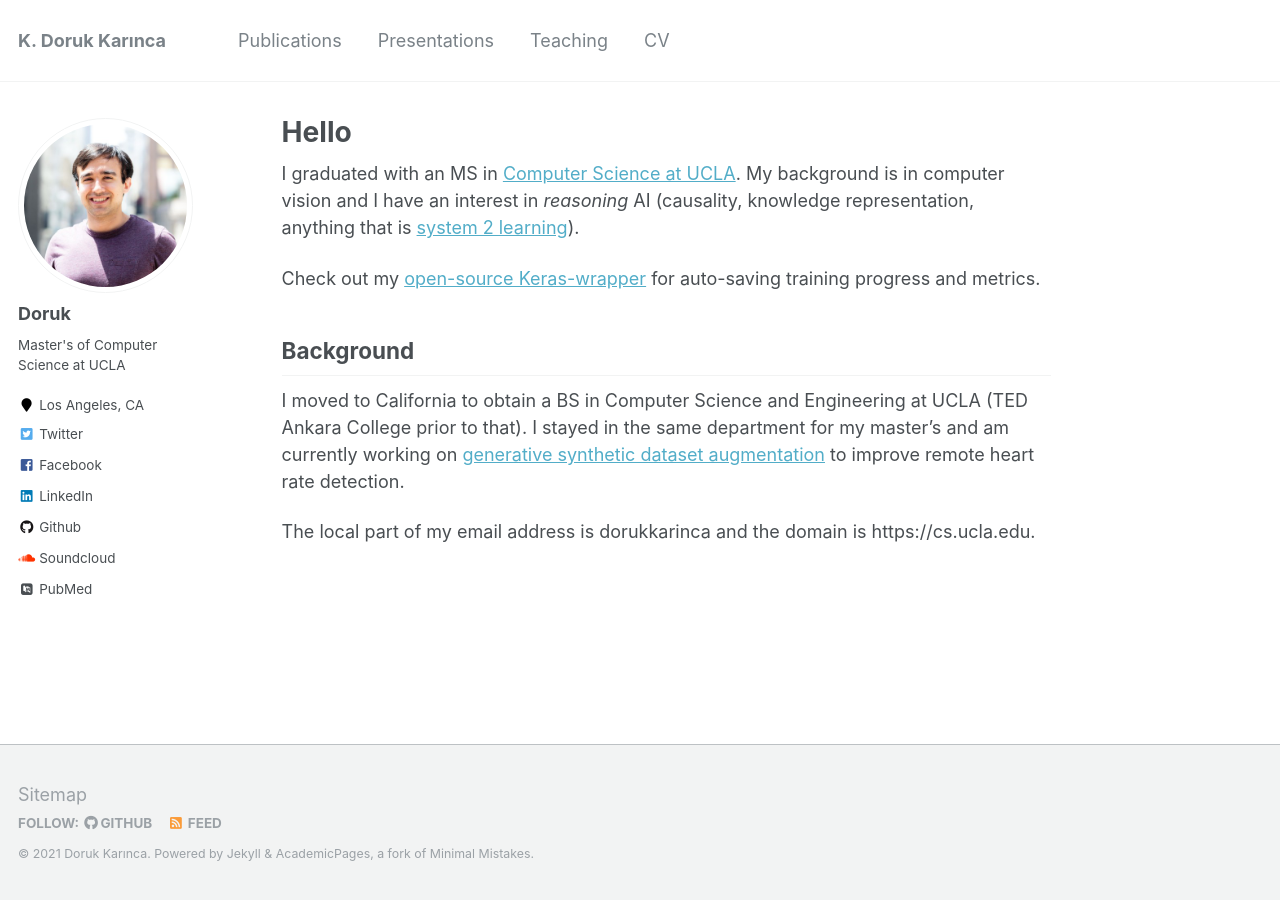
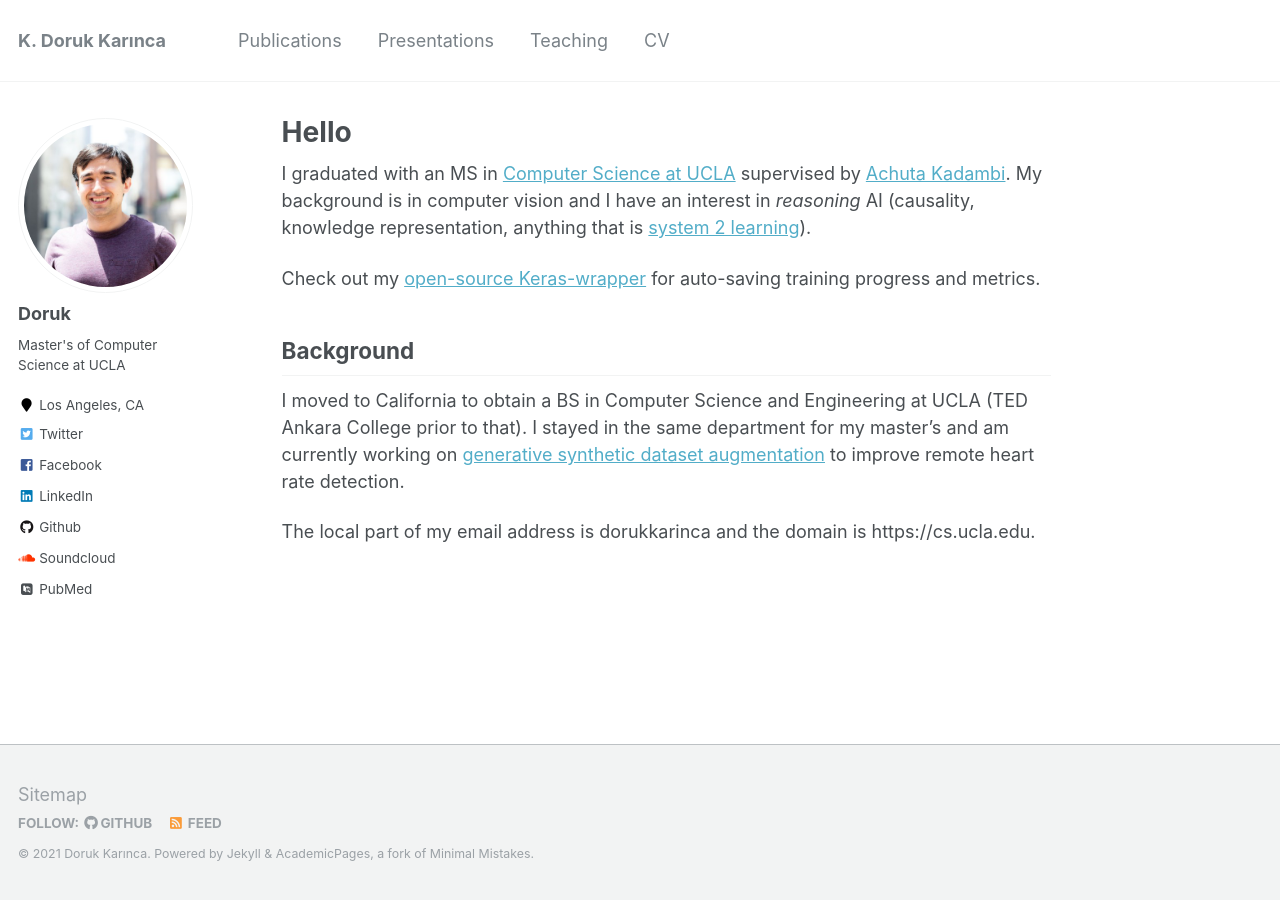
Before and after one commit to dorukkarinca/dorukkarinca.github.io, a Jekyll site: the page built from _pages/about.md, in a window 1280 px wide. Built offline with Jekyll 4.4.1, drawn with Linux system fonts in a browser that asks for light colours; some web fonts are replaced.

Commit message:
add supervisor

```diff
--- a/_pages/about.md
+++ b/_pages/about.md
@@ -8,7 +8,7 @@
   - /about.html
 ---
 
-I graduated with an MS in [Computer Science at UCLA](https://cs.ucla.edu). My background is in computer vision and I have an interest in *reasoning* AI (causality, knowledge representation, anything that is [system 2 learning](https://bdtechtalks.com/2019/12/23/yoshua-bengio-neurips-2019-deep-learning/)).
+I graduated with an MS in [Computer Science at UCLA](https://cs.ucla.edu) supervised by [Achuta Kadambi](https://visual.ee.ucla.edu). My background is in computer vision and I have an interest in *reasoning* AI (causality, knowledge representation, anything that is [system 2 learning](https://bdtechtalks.com/2019/12/23/yoshua-bengio-neurips-2019-deep-learning/)).
 
 Check out my [open-source Keras-wrapper](https://github.com/dorukkarinca/keras-buoy) for auto-saving training progress and metrics.
 
```
